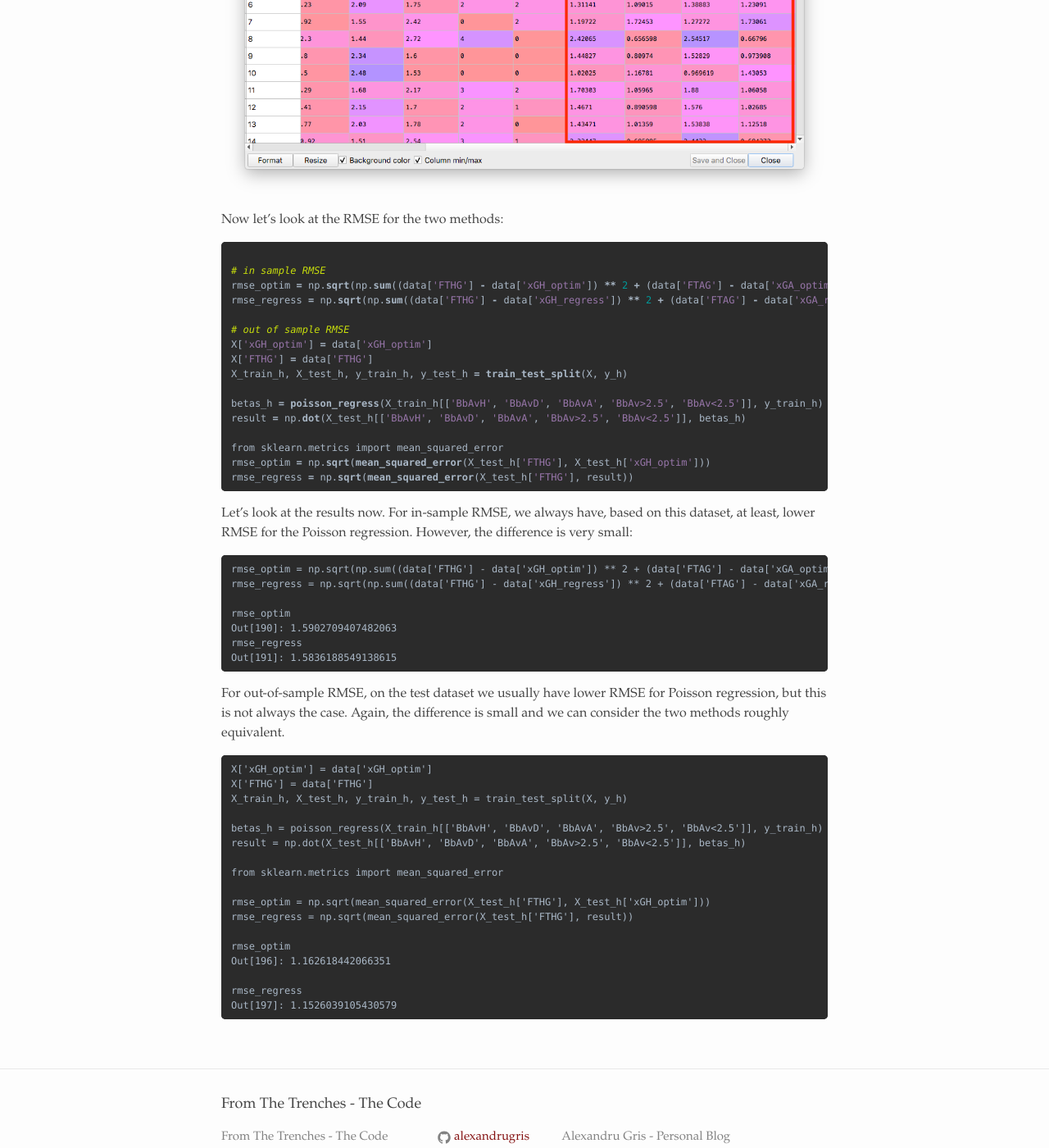
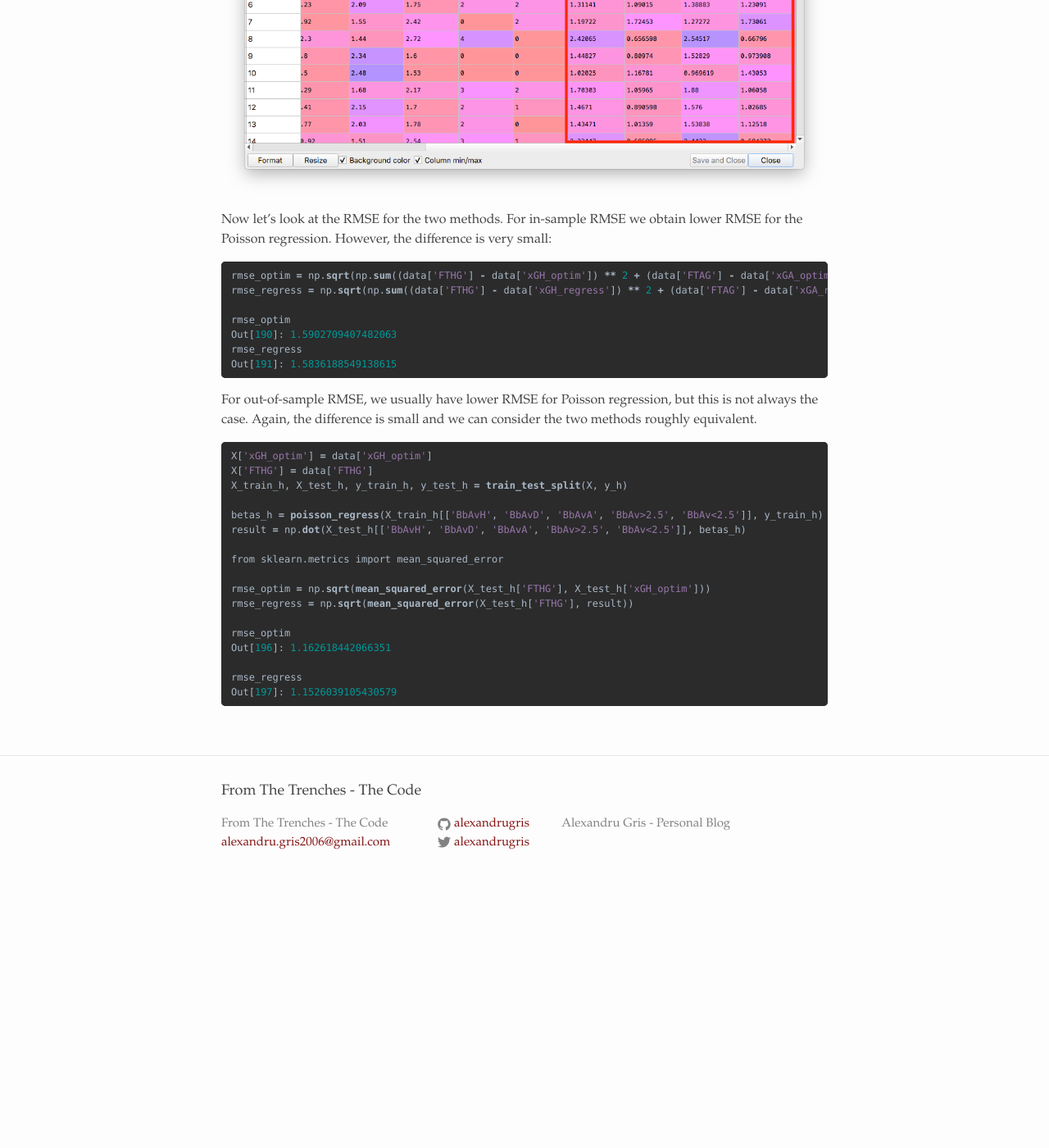
Before and after one commit to alexandrugris/my-jekyll-tech-blog, a Jekyll site: the page built from MyBlog/_posts/2020-02-29-reverse-engineer-eg.markdown, in a window 1280 px wide and 1400 px high, scrolled down 2987 px. Shown: the whole window at 82% size. Built offline with Jekyll 4.4.1, drawn with Linux system fonts in a browser that asks for light colours; after the commit the page ends 4086 px from its top, so only the background shows below that; some of the changed text lies outside the part shown.

````diff
--- a/MyBlog/_posts/2020-02-29-reverse-engineer-eg.markdown
+++ b/MyBlog/_posts/2020-02-29-reverse-engineer-eg.markdown
@@ -132,30 +132,9 @@
 
 ![Expected Goals Reverse Engineered]({{site.url}}/assets/xg_1.png)
 
-Now let's look at the RMSE for the two methods:
+Now let's look at the RMSE for the two methods. For in-sample RMSE we obtain lower RMSE for the Poisson regression. However, the difference is very small:
 
 ```python
-
-# in sample RMSE
-rmse_optim = np.sqrt(np.sum((data['FTHG'] - data['xGH_optim']) ** 2 + (data['FTAG'] - data['xGA_optim']) ** 2) / len(data))
-rmse_regress = np.sqrt(np.sum((data['FTHG'] - data['xGH_regress']) ** 2 + (data['FTAG'] - data['xGA_regress']) ** 2) / len(data))
-
-# out of sample RMSE
-X['xGH_optim'] = data['xGH_optim']
-X['FTHG'] = data['FTHG']
-X_train_h, X_test_h, y_train_h, y_test_h = train_test_split(X, y_h)
-
-betas_h = poisson_regress(X_train_h[['BbAvH', 'BbAvD', 'BbAvA', 'BbAv>2.5', 'BbAv<2.5']], y_train_h)
-result = np.dot(X_test_h[['BbAvH', 'BbAvD', 'BbAvA', 'BbAv>2.5', 'BbAv<2.5']], betas_h)
-
-from sklearn.metrics import mean_squared_error
-rmse_optim = np.sqrt(mean_squared_error(X_test_h['FTHG'], X_test_h['xGH_optim']))
-rmse_regress = np.sqrt(mean_squared_error(X_test_h['FTHG'], result))
-```
-
-Let's look at the results now. For in-sample RMSE, we always have, based on this dataset, at least, lower RMSE for the Poisson regression. However, the difference is very small:
-
-```
 rmse_optim = np.sqrt(np.sum((data['FTHG'] - data['xGH_optim']) ** 2 + (data['FTAG'] - data['xGA_optim']) ** 2) / len(data))
 rmse_regress = np.sqrt(np.sum((data['FTHG'] - data['xGH_regress']) ** 2 + (data['FTAG'] - data['xGA_regress']) ** 2) / len(data))
 
@@ -165,9 +144,9 @@
 Out[191]: 1.5836188549138615
 ```
 
-For out-of-sample RMSE, on the test dataset we usually have lower RMSE for Poisson regression, but this is not always the case. Again, the difference is small and we can consider the two methods roughly equivalent.
+For out-of-sample RMSE, we usually have lower RMSE for Poisson regression, but this is not always the case. Again, the difference is small and we can consider the two methods roughly equivalent.
 
-```
+```python
 X['xGH_optim'] = data['xGH_optim']
 X['FTHG'] = data['FTHG']
 X_train_h, X_test_h, y_train_h, y_test_h = train_test_split(X, y_h)
````
Also changed, not shown: other parts of MyBlog/_posts/2020-02-29-reverse-engineer-eg.markdown (+2 -2 lines), MyBlog/_posts/2019-12-27-stats-again.markdown (+17 -0 lines).
